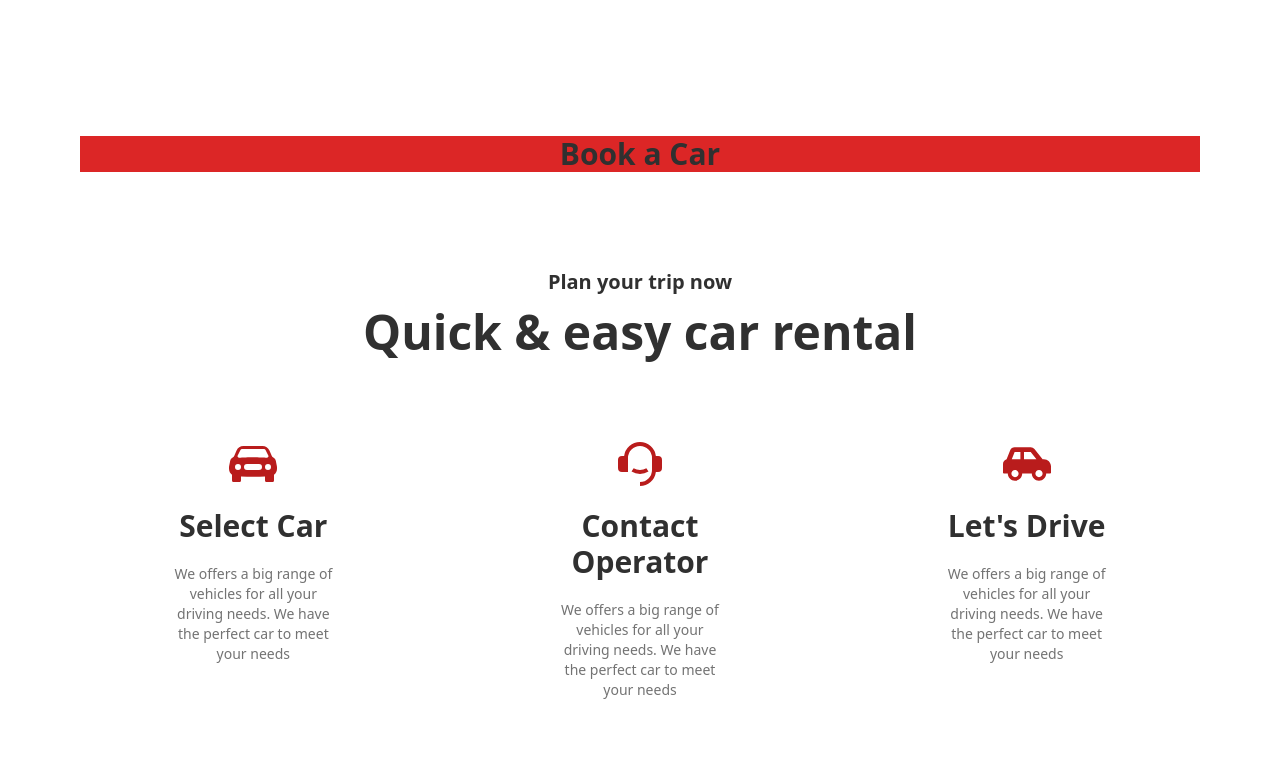
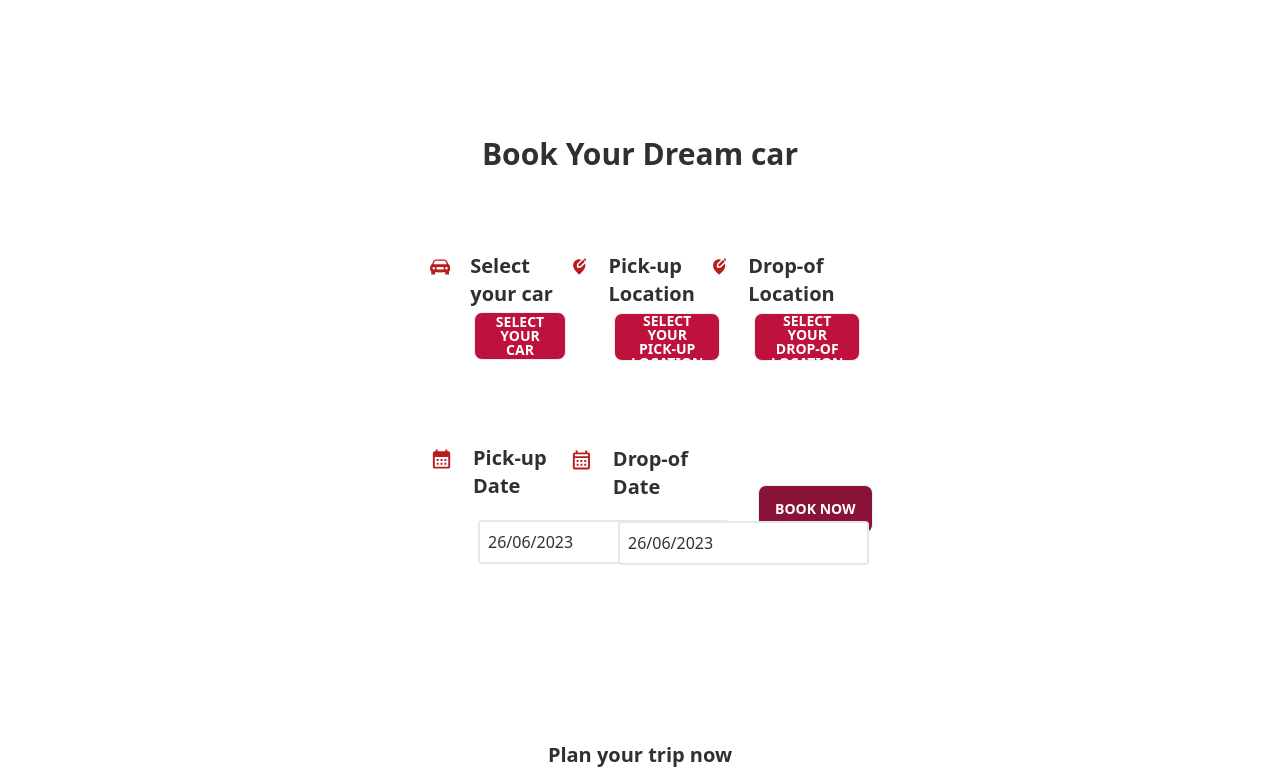
Before and after one commit to Md-arefin/speedy-wheels-client, a React (Vite) app: page / in a window 1280 px wide. Shown: the part 760-1544 px from the top of the page. Built offline with nearby package versions, Linux system fonts and the light colour scheme.

Commit message:
added book car

```diff
--- a/package.json
+++ b/package.json
@@ -13,6 +13,7 @@
     "localforage": "^1.10.0",
     "match-sorter": "^6.3.1",
     "react": "^18.2.0",
+    "react-datepicker": "^4.14.1",
     "react-dom": "^18.2.0",
     "react-icons": "^4.10.1",
     "react-router-dom": "^6.14.0",
--- a/src/pages/Home/Banner.jsx
+++ b/src/pages/Home/Banner.jsx
@@ -21,9 +21,9 @@ const Banner = () => {
                             <p className='text-neutral-400 text-sm'>Rent the car of your dreams. Unbeatable prices, unlimited miles, <br className='hidden md:block'/> flexible pick-up options and much more.</p>
                         </div>
                         <div className="flex flex-col md:flex-row gap-10">
-                            <button className='btn bg-red-600 text-white px-5 text-lg font-bold'>Book ride <BsFillPatchCheckFill className='text-xl' /></button>
+                            <button className='btn bg-red-600 text-white px-5 text-lg font-bold hover:text-black'>Book ride <BsFillPatchCheckFill className='text-xl' /></button>
 
-                            <button className='btn bg-black text-white px-5 text-lg font-bold'>Learn More <MdKeyboardArrowRight className='text-2xl' /> </button>
+                            <button className='btn bg-black text-white px-5 text-lg font-bold hover:text-black'>Learn More <MdKeyboardArrowRight className='text-2xl' /> </button>
                         </div>
                     </div>
 
--- a/src/pages/Home/BestDeals.jsx
+++ b/src/pages/Home/BestDeals.jsx
@@ -10,7 +10,7 @@ const BestDeals = () => {
                 <img className='mx-auto md:w-[40%]' src="https://i.ibb.co/5hSvW6m/pexels-neil-kelly-712614-removebg-preview.png" alt="" />
             </div>
             {/*  */}
-            <div className='grid grid-cols-1 lg:grid-cols-2 my-5 gap-10 px-10 lg:ml-[200px]'>
+            <div className='grid grid-cols-1 lg:grid-cols-2 my-5 gap-10 px-5 md:px-10 lg:ml-[200px]'>
                 <div className='space-y-5 mx-auto md:w-[75%] mb-16 md:mb-0'>
                     <p className='text-lg font-bold'>Why Choose Us</p>
                     <h1 className='text-4xl lg:text-5xl font-bold'>
--- a/src/pages/Home/BookCar.jsx
+++ b/src/pages/Home/BookCar.jsx
@@ -1,11 +1,88 @@
-import React from 'react';
+import React, { useState } from 'react';
+import { BsFillCarFrontFill } from 'react-icons/bs';
+import { MdEditLocationAlt } from 'react-icons/md';
+import { MdOutlineCalendarMonth, MdCalendarMonth } from 'react-icons/md';
+import DatePicker from "react-datepicker";
+import "react-datepicker/dist/react-datepicker.css";
 
 const BookCar = () => {
+
+    const [startDate, setStartDate] = useState(new Date());
+    const [endDate, setEndDate] = useState(new Date());
+
     return (
         <div className='mt-[800px]'>
             <div className='text-center'>
-                <h1 className='text-3xl font-bold bg-red-600'>Book a Car</h1>
+                <h1 className='text-3xl font-bold '>Book Your Dream car</h1>
             </div>
+            {/*  */}
+            <form className='md:mx-[350px] grid grid-cols-1 md:grid-cols-2 lg:grid-cols-3 mt-20'>
+
+                <div>
+                    <div>
+                        <h1 className='flex gap-5 font-bold text-xl'><BsFillCarFrontFill className='text-3xl text-red-700' /> Select your car</h1>
+                        <details className="dropdown ml-10 mb-20">
+                            <summary className="m-1 btn bg-rose-700 text-white hover:text-black">Select your car</summary>
+                            <ul className="p-2 shadow menu dropdown-content z-[1] bg-base-100 rounded-box w-52">
+                                <li className='btn'>1</li>
+                                <li className='btn my-2'>2</li>
+                                <li className='btn'>3</li>
+                                <li className='btn my-2'>4</li>
+                            </ul>
+                        </details>
+                    </div>
+                    <div>
+                        <h1 className='flex gap-5 font-bold text-xl mb-5'><MdCalendarMonth className='text-3xl text-red-700' /> Pick-up Date</h1>
+                        <DatePicker className='border-2 rounded mb-20 ml-10 p-2 md:ml-12'
+                            selected={startDate}
+                            dateFormat="dd/MM/yyyy"
+                            placeholderText="pick-up date!"
+                            onChange={(date) => setStartDate(date)} />
+                    </div>
+                </div>
+                {/* 2 */}
+                <div>
+                    <div>
+                        <h1 className='flex gap-5 font-bold text-xl'><MdEditLocationAlt className='text-3xl text-red-700' /> Pick-up Location</h1>
+                        <details className="dropdown ml-10 mb-20">
+                            <summary className="m-1 btn bg-rose-700 text-white hover:text-black">Select your pick-up Location</summary>
+                            <ul className="p-2 shadow menu dropdown-content z-[1] bg-base-100 rounded-box w-52">
+                                <li className='btn '>London</li>
+                                <li className='btn my-2'>Tokyo</li>
+                                <li className='btn '>Sydney</li>
+                                <li className='btn my-2'>New York City</li>
+                                <li className='btn '>Paris</li>
+                            </ul>
+                        </details>
+                    </div>
+                    <div>
+                        <h1 className='flex gap-5 font-bold text-xl mb-5'><MdOutlineCalendarMonth className='text-3xl text-red-700' /> Drop-of Date</h1>
+                        <DatePicker
+                        className='border-2 rounded mb-20 ml-10 p-2 md:ml-12'
+                            selected={endDate}
+                            dateFormat="dd/MM/yyyy"
+                            placeholderText="drop-of date!"
+                            onChange={(date) => setEndDate(date)} />
+                    </div>
+                </div>
+                {/* 3 */}
+                <div>
+                    <div>
+                        <h1 className='flex gap-5 font-bold text-xl'><MdEditLocationAlt className='text-3xl text-red-700' /> Drop-of Location</h1>
+                        <details className="dropdown ml-10 mb-20">
+                            <summary className="m-1 btn bg-rose-700 text-white hover:text-black">Select your Drop-of Location</summary>
+                            <ul className="p-2 shadow menu dropdown-content z-[1] bg-base-100 rounded-box w-52">
+                                <li className='btn'>Dhaka</li>
+                                <li className='btn my-2'>Mumbai</li>
+                                <li className='btn'>Berlin</li>
+                                <li className='btn my-2'>Dubai</li>
+                                <li className='btn'>Rio de Janeiro</li>
+                            </ul>
+                        </details>
+                    </div>
+                    <input className='btn ml-10 md:ml-[48px] md:mt-10 bg-rose-900 text-white hover:text-black' type='submit' value='Book now'/>
+                </div>
+            </form>
         </div>
     );
 };
--- a/src/pages/Home/FAQ.jsx
+++ b/src/pages/Home/FAQ.jsx
@@ -16,7 +16,7 @@ const FAQ = () => {
                 <div className="join join-vertical w-full md:w-[40%]  mx-auto">
                     <div className="collapse collapse-arrow join-item border border-base-300">
                         <input type="radio" name="my-accordion-4" checked="checked" />
-                        <div className="collapse-title text-xl font-bold text-white bg-orange-500">
+                        <div className="collapse-title text-xl font-bold text-white  bg-rose-900">
                             1.What is special about comparing rental car deals?
                         </div>
                         <div className="collapse-content">
@@ -25,7 +25,7 @@ const FAQ = () => {
                     </div>
                     <div className="collapse collapse-arrow join-item border border-base-300">
                         <input type="radio" name="my-accordion-4" />
-                        <div className="collapse-title text-xl font-bold text-white bg-orange-500">
+                        <div className="collapse-title text-xl font-bold text-white bg-rose-900">
                             2.How do I find the car rental deals?
                         </div>
                         <div className="collapse-content">
@@ -34,7 +34,7 @@ const FAQ = () => {
                     </div>
                     <div className="collapse collapse-arrow join-item border border-base-300">
                         <input type="radio" name="my-accordion-4" />
-                        <div className="collapse-title text-xl font-bold text-white bg-orange-500">
+                        <div className="collapse-title text-xl font-bold text-white  bg-rose-900">
                             3.How do I find such low rental car prices?
                         </div>
                         <div className="collapse-content">
```
Also changed, not shown: src/components/Navbar/Navbar.jsx (+10 -10 lines), src/components/Slider/Slider.jsx (+6 -6 lines), 1 other file (tests, documents, lock files or other folders).
